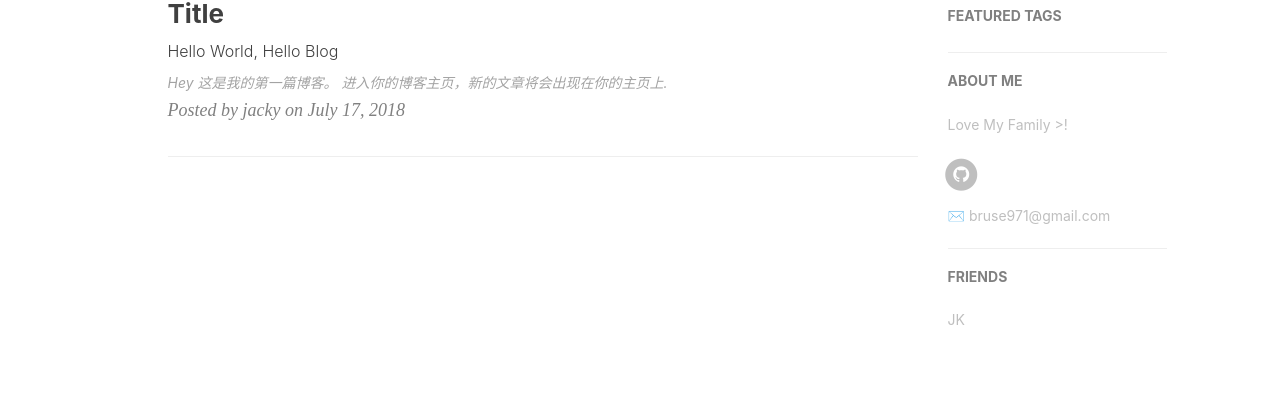
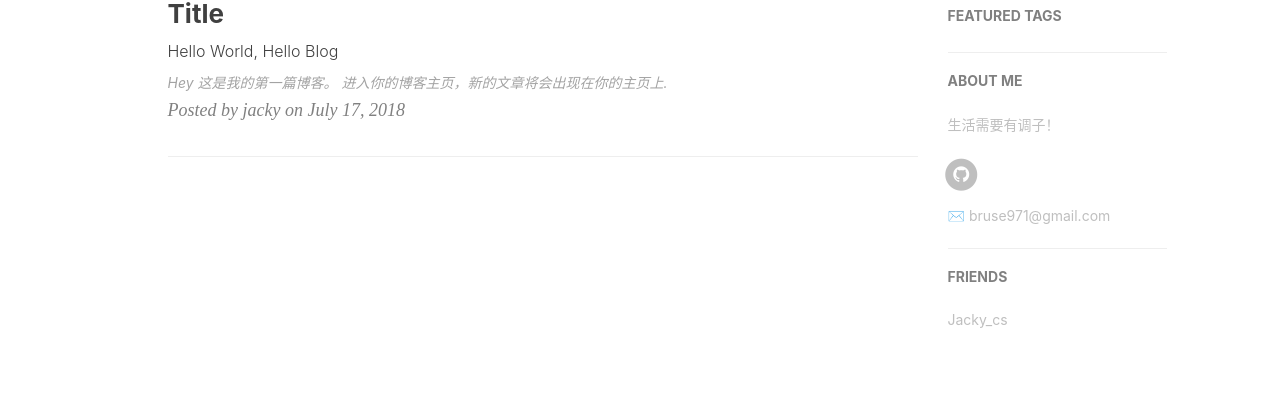
Before and after one commit to Jackywxp/Jackywxp.github.io, a Jekyll site: the page built from index.html, in a window 1280 px wide. Shown: the part 471-864 px from the top of the page. Built offline with Jekyll 4.4.1, drawn with Linux system fonts in a browser that asks for light colours; nearby versions of some CDN libraries; the list of posts is cut into pages by our own code; comment, search, counter and statistics services are not loaded.

Commit message:
Update _config.yml

```diff
--- a/_config.yml
+++ b/_config.yml
@@ -1,18 +1,18 @@
 theme: jekyll-theme-cayman
 # Site settings
 title: jacky Blog
-SEOTitle: jacky
+SEOTitle: jacky Blog
 header-img: img/post-bg-rwd.jpg
 email: bruse971@gmail.com
-description: "Every failure is leading towards success."
-keyword: "jacky"
+description: "Life."
+keyword: "jacky's Life"
 url: "https://jackywxp.github.io/"          # your host, for absolute URL
 baseurl: ""      # for example, '/blog' if your blog hosted on 'host/blog'
 github_repo: "https://github.com/Jackywxp/Jackywxp.github.io" # you code repository
 
 # Sidebar settings
 sidebar: true                           # whether or not using Sidebar.
-sidebar-about-description: "Love My Family >!"
+sidebar-about-description: "生活需要有调子！"
 #sidebar-avatar: /img/me.jpg      # use absolute URL, seeing it's used in both `/` and `/about/`
 
 
@@ -69,7 +69,7 @@
 # Friends
 friends: [
     {
-        title: "JK",
+        title: "Jacky_cs",
         href: "http://www.cnblogs.com/googlejacky/"
     }
 ]
```
